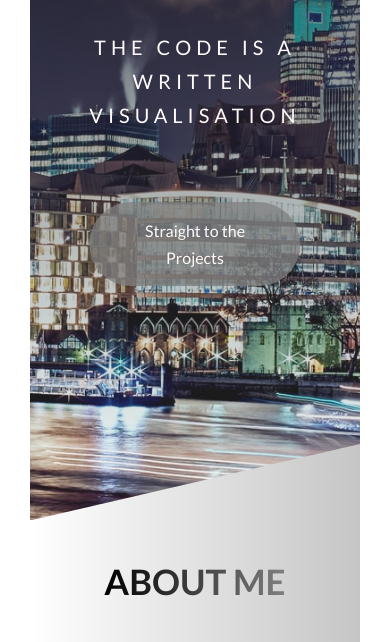
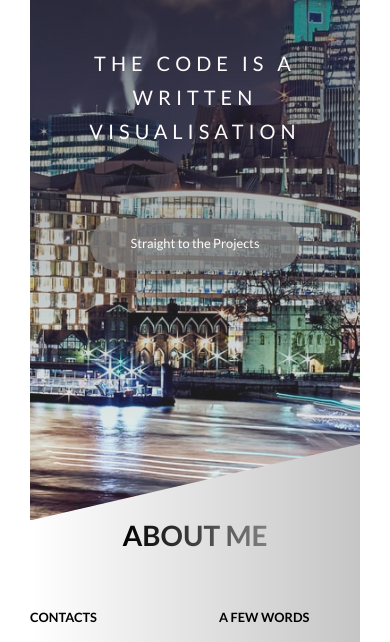
Before and after one commit to GuzlejM/Portfolio-desktop, a website: page index.html in a window 390 px wide. Shown: the part 286-928 px from the top of the page. Drawn offline with Linux system fonts and the light colour scheme.

Commit message:
Media queries manager

```diff
--- a/sass/abstract/_mixins.scss
+++ b/sass/abstract/_mixins.scss
@@ -12,3 +12,23 @@
     left: 50%;
     transform: translate(-50%, -50%);
 }
+
+// Media queries
+@mixin respond-phone {
+    @media (max-width: 600px) { @content };
+}
+
+@mixin respond($breakpoint) {
+    @if $breakpoint == phone {
+        @media (max-width: 37.5em) { @content }; //600 -> 900 -> 1200 -> 1800
+    }
+    @if $breakpoint == tab-port {
+        @media (max-width: 56.25em) { @content };
+    }
+    @if $breakpoint == tab-land {
+        @media (max-width: 75em) { @content };
+    }
+    @if $breakpoint == big-desktop {
+        @media (min-width: 112.5em) { @content };
+    }
+}
--- a/sass/base/_base.scss
+++ b/sass/base/_base.scss
@@ -7,6 +7,16 @@
 
 html {
     font-size: 62.5%;
+
+    @include respond(tab-land) {
+        font-size: 56.25%;
+    }
+    @include respond(tab-port) {
+        font-size: 50%;
+    }
+    @include respond(-bigdekstop) {
+        font-size: 75%;
+    }
 }
 
 body {
--- a/sass/layout/_navigation.scss
+++ b/sass/layout/_navigation.scss
@@ -129,11 +129,11 @@
     &-checkbox:checked + &-button &-icon::before {
         transform: rotate(45deg);
         top: 0;
-        transition: .8s;
+        transition: .4s;
     }
     &-checkbox:checked + &-button &-icon::after {
         top: 0;
         transform: rotate(-45deg);
-        transition: .8s;
+        transition: .4s;
     }
 }
```
Also changed, not shown: css/style.css.
